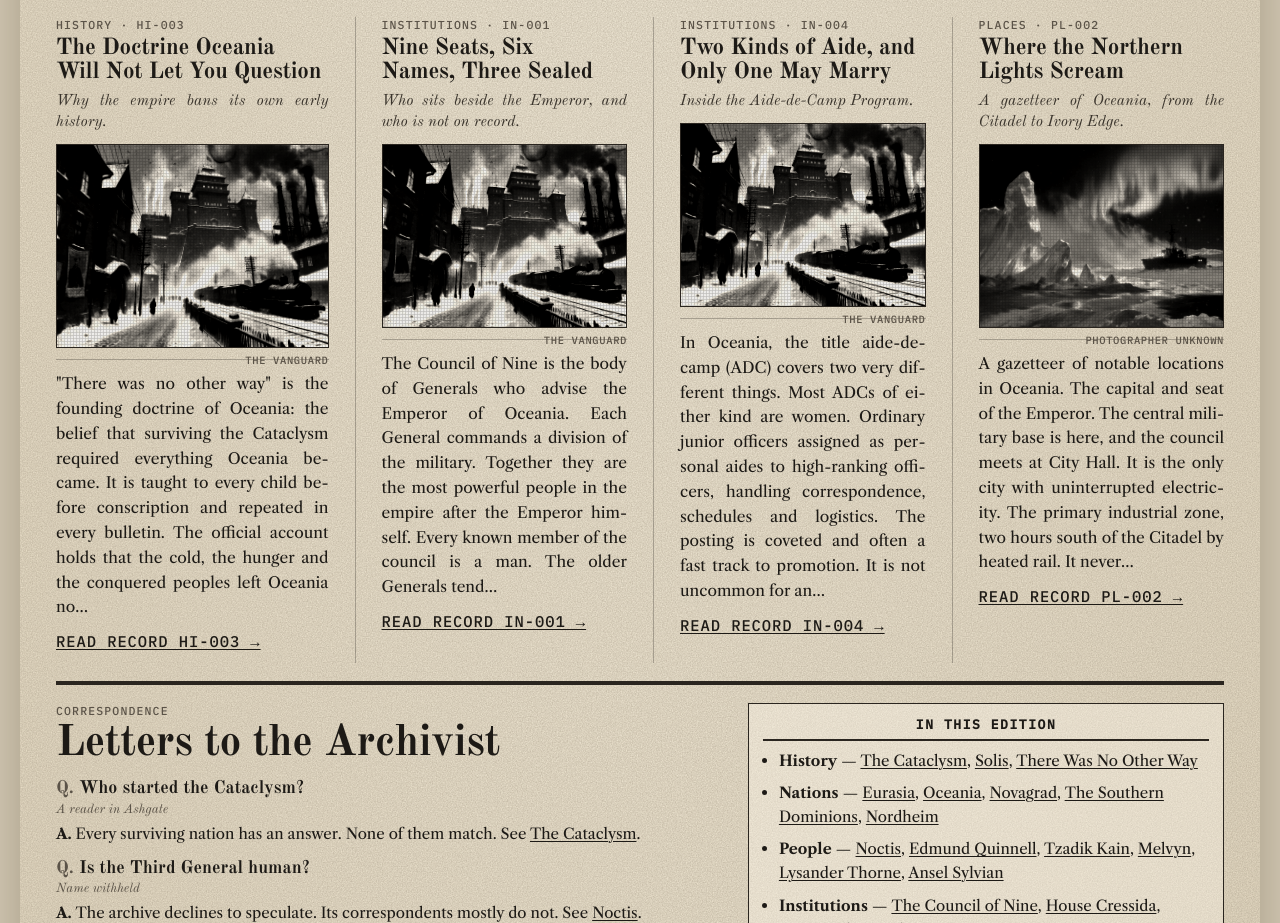
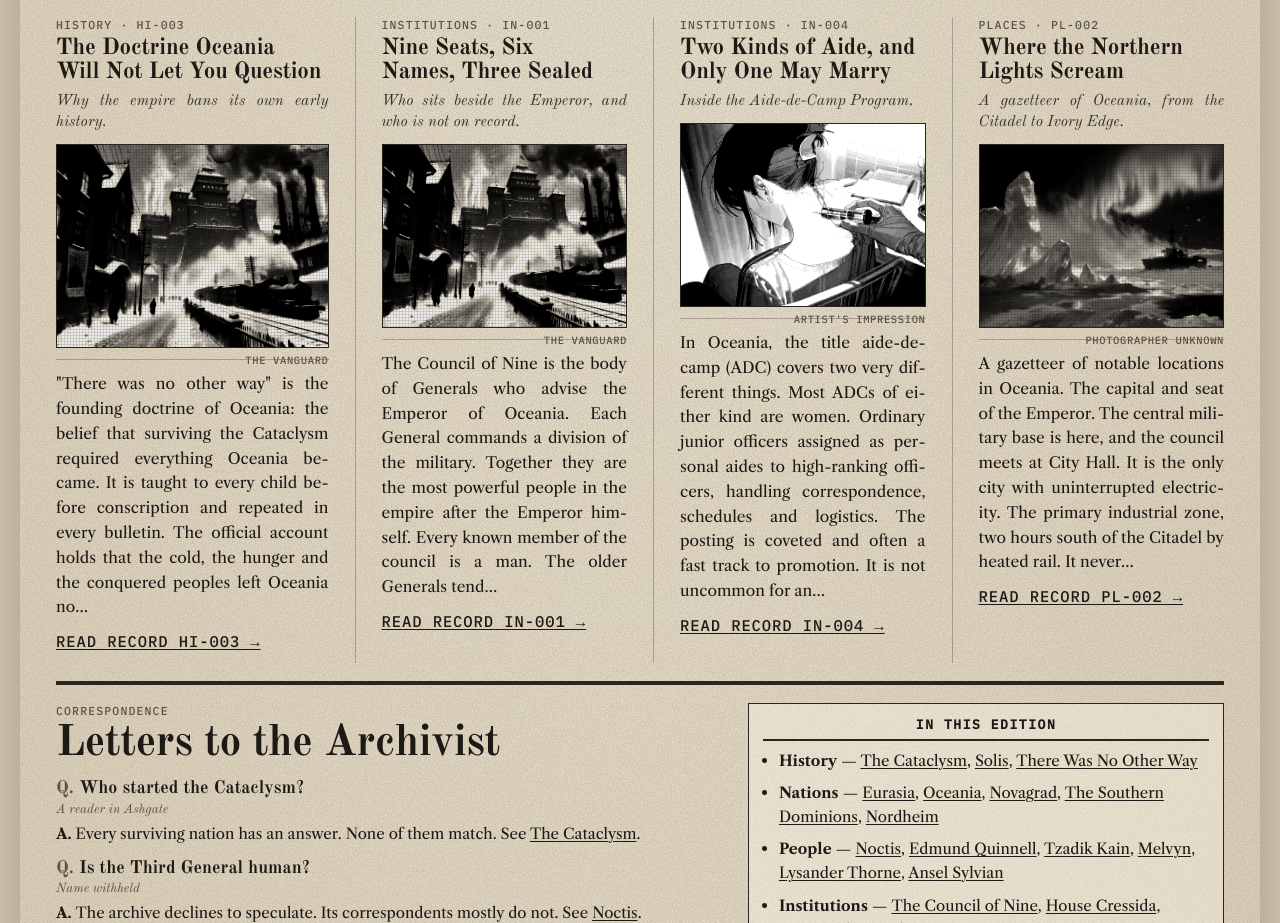
Before and after one commit to Myscellus/solis-archive, a plain HTML site: page index.html in a window 1280 px wide. Shown: the part 2480-3403 px from the top of the page. Drawn offline with nearby package versions, Linux system fonts and the light colour scheme; a web font is replaced by a local one.

Commit message:
Add ADC program sketch
Co-Authored-By: Claude Opus 5.5 <noreply@anthropic.com>
Claude-Session: https://claude.ai/code/session_01QNd8iCUVPjRabrV2dFTxMq

```diff
--- a/index.html
+++ b/index.html
@@ -222,6 +222,8 @@ sup.fn button { background: none; border: 0; padding: 0 1px; cursor: pointer; fo
 .rec-main .art.natural { width: fit-content; max-width: 100%; margin: 0 auto; }
 .rec-main .art.natural img { max-height: 85vh; width: auto; max-width: 100%; height: auto; }
 .rec-main figure:has(.art.natural) figcaption { max-width: 100%; }
+.art[data-art="adc-sketch"]::after { display: none; }
+.art[data-art="adc-sketch"] img { filter: none; }
 </style>
 </head>
 <body>
@@ -267,6 +269,7 @@ const ART = {
   "insignia-6": "images/melvyn.png",
   "insignia-3": "images/noctis.png",
   world: "images/world.jpg",
+  "adc-sketch": "images/adc-sketch.png",
   ivory: "images/ivory.jpg",
   novagrad: "images/novagrad.jpg",
   "thumb-noctis": "images/noctis-face.webp",
@@ -625,7 +628,7 @@ see: ["oceania","tzadik","edmund"]
 
 /* ===================== HOME CONTENT ===================== */
 const FEATURES = ["cataclysm","founding-myth","council","novagrad","adc","places-oceania"];
-const FEATURE_ART = { "places-oceania": "ivory", "council": "council", "adc": "furnace" };
+const FEATURE_ART = { "places-oceania": "ivory", "council": "council", "adc": "adc-sketch" };
 const FEATURE_BLURB = {
   "cataclysm": "Half of Solis went to war. Nobody agrees who started it.",
   "founding-myth": "Oceania's founding doctrine, and why it bans its own history.",
@@ -756,7 +759,7 @@ function insignia(g,W,H,n){
 const BY_ID = Object.fromEntries(R.map(r => [r.id, r]));
 
 /* ===================== ART HOOKS ===================== */
-const BANNER = { noctis: "ivory", edmund: "insignia-4", tzadik: "greymarch", melvyn: "citadel", lysander: "oceania", ansel: "opera" };
+const BANNER = { adc: "adc-sketch", noctis: "ivory", edmund: "insignia-4", tzadik: "greymarch", melvyn: "citadel", lysander: "oceania", ansel: "opera" };
 function thumbFor(id){ return ART["thumb-" + id] ? "thumb-" + id : artFor(id); }
 function artFor(id){ const r = BY_ID[id]; if (r && r.info && r.info.art.startsWith("insignia") && ART[r.info.art]) return r.info.art; return BANNER[id] || (r && r.info && r.info.art) || "world"; }
 function artHTML(key, label, cls){ return `<div class="art ${cls||""}" data-art="${key}" role="img" aria-label="${label||""}"></div>`; }
@@ -803,8 +806,8 @@ function plain(html){ const d = document.createElement("div"); d.innerHTML = htm
 /* ===================== VIEWS (broadsheet) ===================== */
 const view = document.getElementById("view");
 
-const CREDIT = { world: "Archive print", eurasia: "Crown & Altar Gazette", oceania: "The Vanguard", novagrad: "Smuggled print", ivory: "Photographer unknown", council: "The Vanguard", citadel: "The Vanguard", furnace: "The Vanguard", opera: "Sylvian bulletin", ships: "Cressida Shipping", domes: "Crown & Altar Gazette", dominions: "Archive print", nordheim: "Photographer unknown", greymarch: "General Staff", "insignia-4": "The Vanguard", "insignia-5": "Sylvian bulletin", "insignia-6": "Photographer withheld", "insignia-3": "Photographer unknown" };
-const BANNER_CAP = { ivory: "Ivory Edge, photographed from the last safe ridge.", greymarch: "Greymarch Pass after the thaw.", citadel: "The Citadel.", oceania: "The Citadel under blizzard.", opera: "The Pandora on a performance night.", council: "City Hall, the Citadel, where the council meets." };
+const CREDIT = { world: "Archive print", eurasia: "Crown & Altar Gazette", oceania: "The Vanguard", novagrad: "Smuggled print", ivory: "Photographer unknown", council: "The Vanguard", citadel: "The Vanguard", furnace: "The Vanguard", opera: "Sylvian bulletin", ships: "Cressida Shipping", domes: "Crown & Altar Gazette", dominions: "Archive print", nordheim: "Photographer unknown", greymarch: "General Staff", "insignia-4": "The Vanguard", "insignia-5": "Sylvian bulletin", "insignia-6": "Photographer withheld", "insignia-3": "Photographer unknown", "adc-sketch": "Artist's impression" };
+const BANNER_CAP = { "adc-sketch": "Artist's impression of a candidate during processing, drawn from a witness account. Photography is not permitted inside the bioengineering division. Faces are not recorded.", ivory: "Ivory Edge, photographed from the last safe ridge.", greymarch: "Greymarch Pass after the thaw.", citadel: "The Citadel.", oceania: "The Citadel under blizzard.", opera: "The Pandora on a performance night.", council: "City Hall, the Citadel, where the council meets." };
 const HEADLINES = {
   cataclysm: ["Half of Solis Goes to War; the Sky Does Not Return", "Every surviving nation agrees on how it ended. None of them agree on how it began."],
   eurasia: ["Crown and Altar Endure a Thousandth Winter", "The realm that came through the fire intact credits Providence, and its geothermal vents."],
```
Also changed, not shown: images/adc-sketch.png (added).
